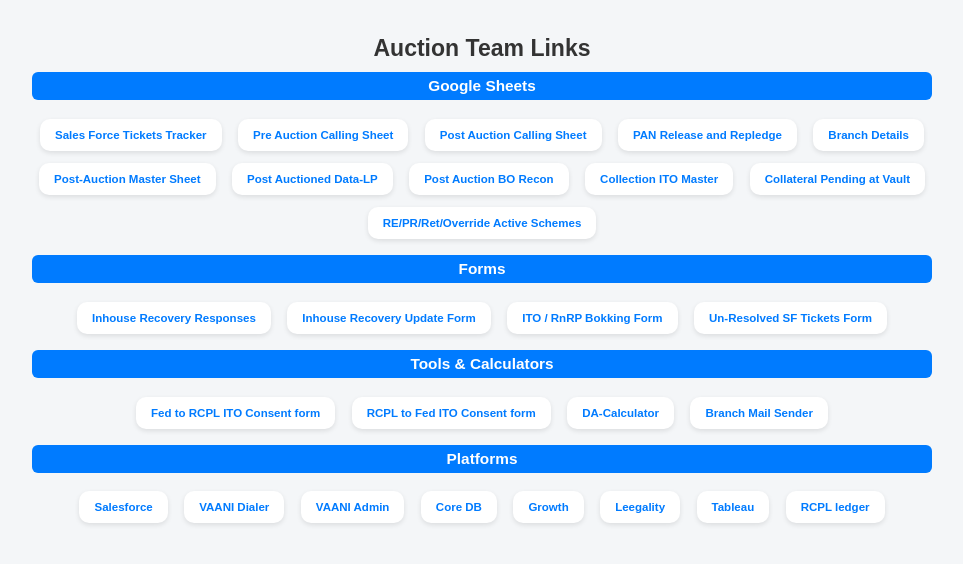
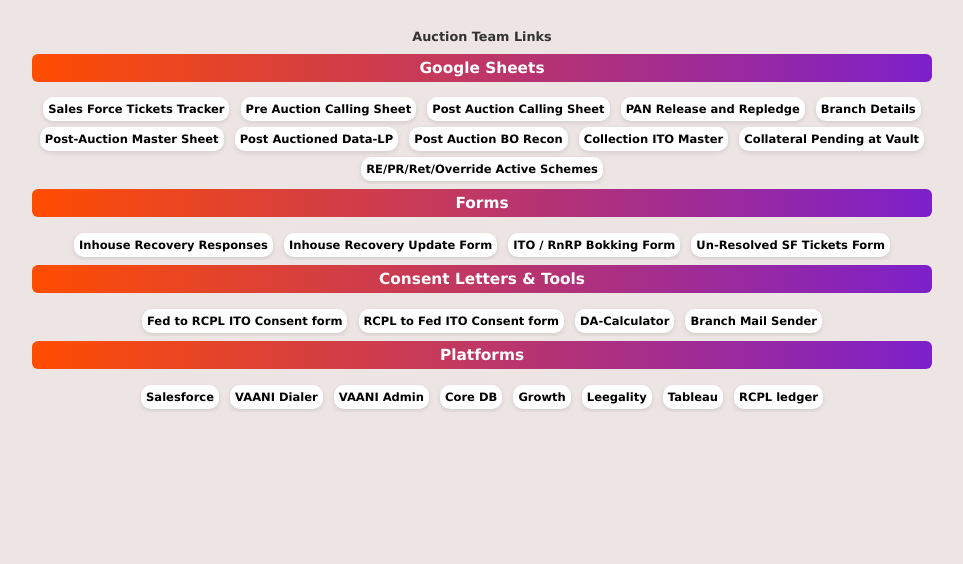
Before and after one commit to RupeekAuctionTeam/Auction-Team-Links, a plain HTML site: page index.html in a window 1280 px wide. Shown: the whole page, without its empty margins (158-1121 px from the left). Drawn offline with Linux system fonts and the light colour scheme.

Commit message:
index.html

```diff
--- a/index.html
+++ b/index.html
@@ -8,17 +8,18 @@
     html, body {
       margin: 0;
       padding: 10px;
-      background-color: #f4f6f8;
-      font-family: Arial, sans-serif;
+      background-color: #ede4e4;
+      font-family: Verdana;
       text-align: center;
       height: 100%;
       overflow: hidden;
     }
 
     h1 {
-      font-size: 1.8vw;
+      font-size: 1vw;
       color: #333;
       margin-bottom: 10px;
+
     }
 .wrapper {
       max-width: 900px;
@@ -31,29 +32,29 @@
     h2 {
       font-size: 1.2vw;
       color: #ffffff;
-      background-color: #007bff;
+      background-image: linear-gradient(to right, #ff4d00, #7d20cb);
       padding: 5px;
       border-radius: 6px;
       cursor: pointer;
-      margin-top: 10px;
+      margin-top: 5px;
     }
 
     .link-box {
       display: inline-block;
       background-color: white;
-      padding: 10px 15px;
-      margin: 6px;
+      padding: 5px 5px;
+      margin: 3px;
       border-radius: 10px;
       box-shadow: 0 2px 5px rgba(0,0,0,0.1);
       text-decoration: none;
-      color: #007bff;
+      color: #000000;
       font-weight: bold;
       transition: background-color 0.2s;
       font-size: 0.9vw;
     }
 
     .link-box:hover {
-      background-color: #e9f0fa;
+      background-color: #849df5;
     }
 
     .category-content {
@@ -128,7 +129,7 @@
       <a class="link-box" href="https://docs.google.com/forms/d/e/1FAIpQLSekCFOSrNt2mbnpYASRCmzC3S1JVdldkNogI4Do3hZcc2qaYQ/viewform" target="_blank">Un-Resolved SF Tickets Form</a>
     </div>
 
-    <h2 onclick="toggleCategory(this)">Tools & Calculators</h2>
+    <h2 onclick="toggleCategory(this)">Consent Letters & Tools</h2>
     <div class="category-content">
       <a class="link-box" href="https://rupeekauctionteam.github.io/RupeekAuctionTeam-Fed-to-RCPL-ITO-Consent-form-PDF/" target="_blank">Fed to RCPL ITO Consent form</a>
       <a class="link-box" href="https://rupeekauctionteam.github.io/RupeekAuctionTeam-RCPL-to-Fed-ITO-Consent-form-PDF/" target="_blank">RCPL to Fed ITO Consent form</a>
```
